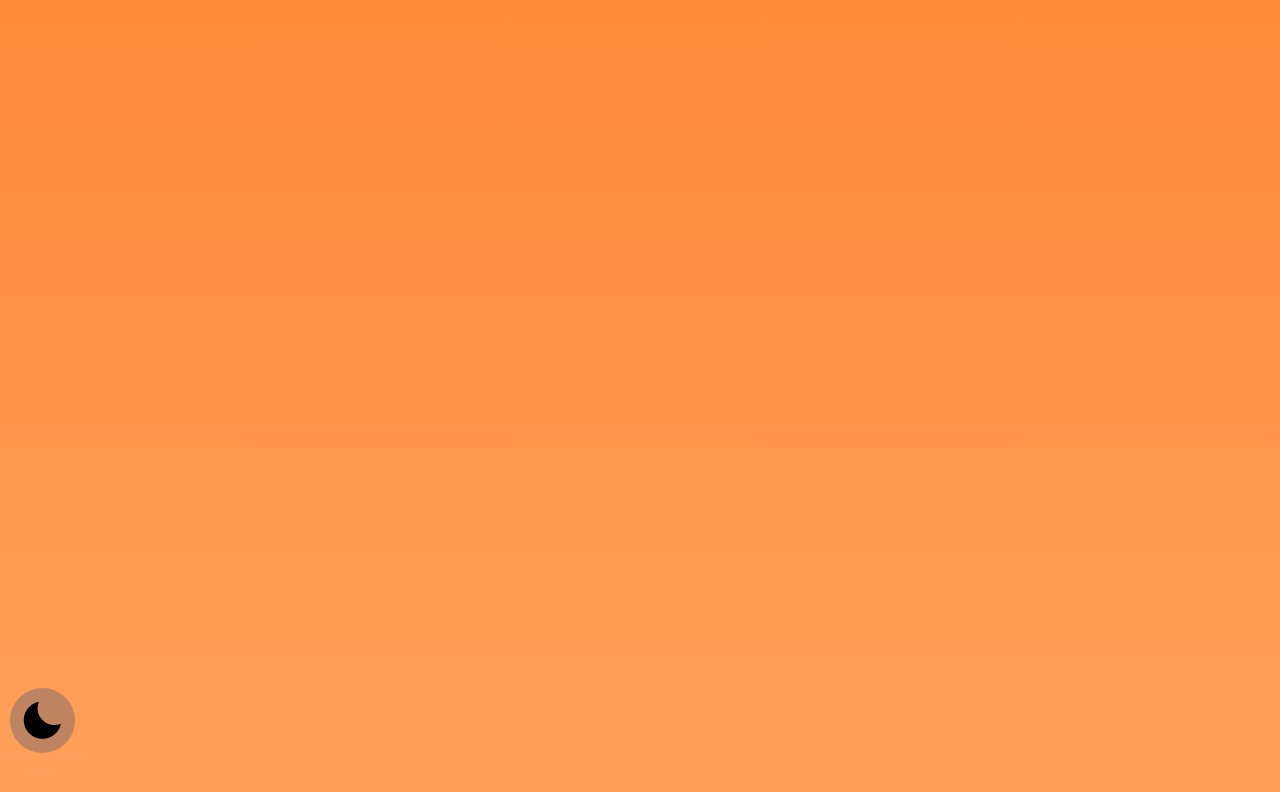
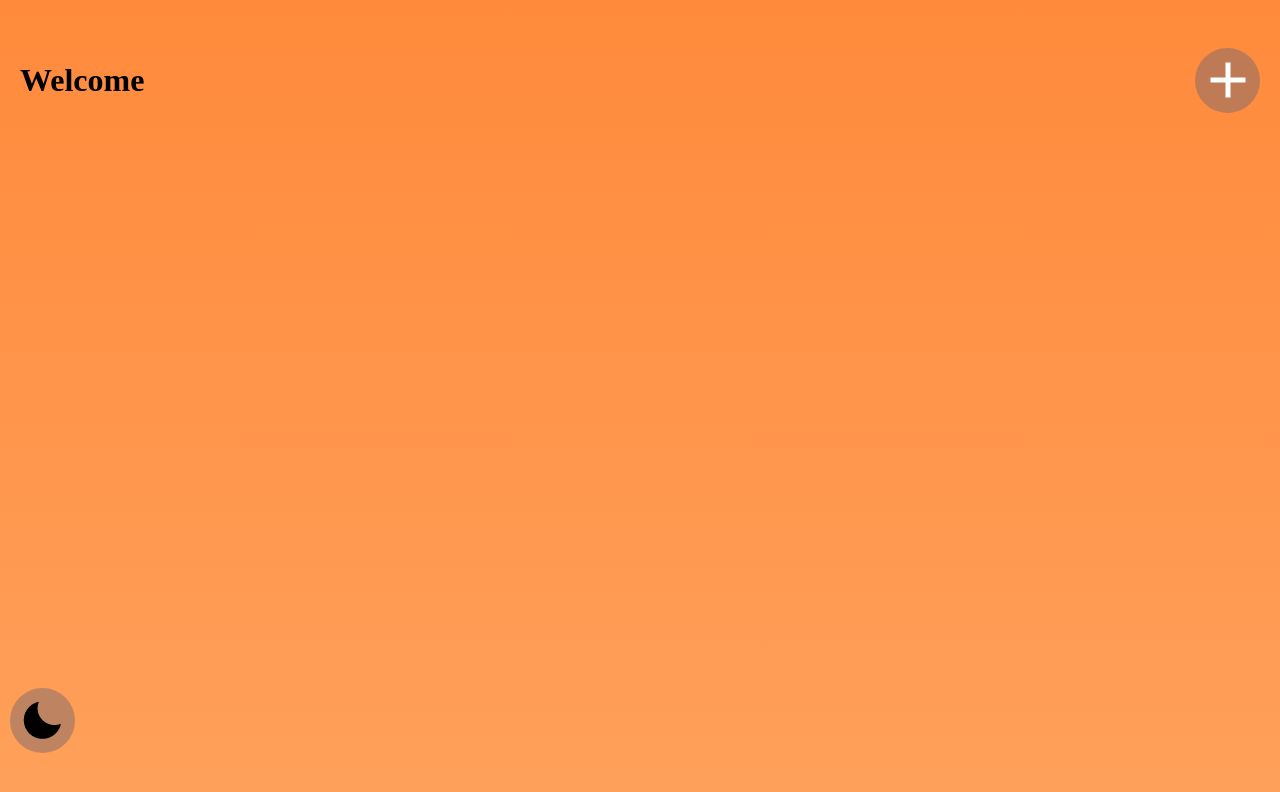
Before and after one commit to FilipowiczP/SmartHome-Fullstack, a React (Create React App) app in the folder public/: page / in a window 1280 px wide. Shown: the top 792 px of the page. Built offline with nearby package versions, Linux system fonts and the light colour scheme.

Commit message:
created header

```diff
--- a/public/src/components/homeHeader/homeHeader.scss
+++ b/public/src/components/homeHeader/homeHeader.scss
@@ -1,3 +1,23 @@
 .homeHeader {
     grid-row: 1/2;
+    display: flex;
+    align-items: center;
+    justify-content: space-between;
+    padding: 20px;
+
+    &__newRoom {
+        display: flex;
+        justify-content: center;
+        align-items: center;
+        padding: 10px;
+        border-radius: 50%;
+        background: rgba(126, 107, 107, 0.5);
+        width: 45px;
+        height: 45px;
+
+        &:hover {
+            background: rgba(214, 185, 185, 0.5);
+            cursor: pointer;
+        }
+    }
 }
--- a/public/src/components/homeHeader/homeHeader.tsx
+++ b/public/src/components/homeHeader/homeHeader.tsx
@@ -1,8 +1,16 @@
 import React from "react";
-import "./homeHeader";
+import plus from "../../images/plus.png";
+import "./homeHeader.scss";
 
 const homeHeader = () => {
-  return <header className="homeHeader"></header>;
+  return (
+    <header className="homeHeader">
+      <h1 className="homeHeader__title">Welcome</h1>
+      <div className="homeHeader__newRoom">
+        <img src={plus} alt="plus" />
+      </div>
+    </header>
+  );
 };
 
 export default homeHeader;
```
Also changed, not shown: public/src/images/plus.png (added).
